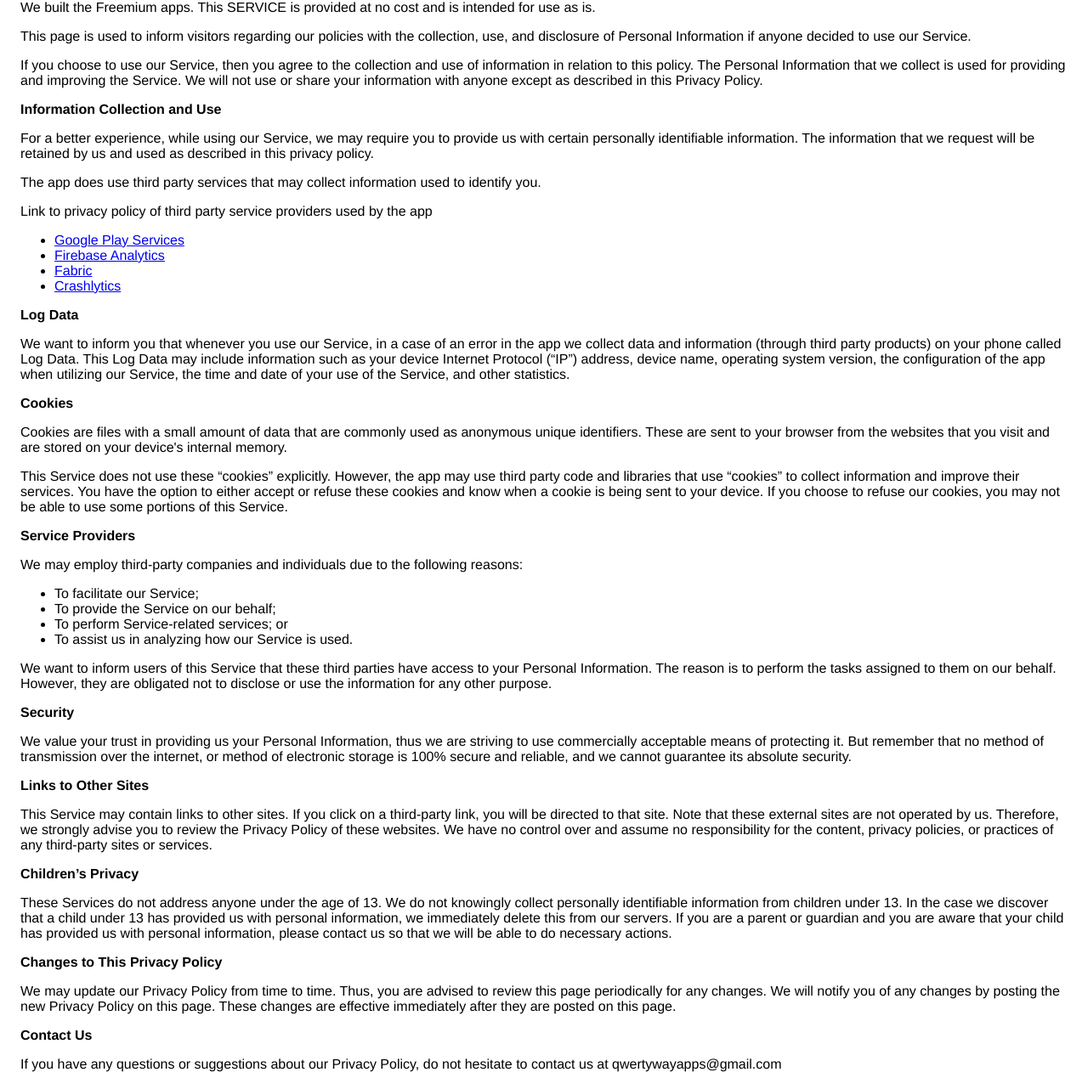
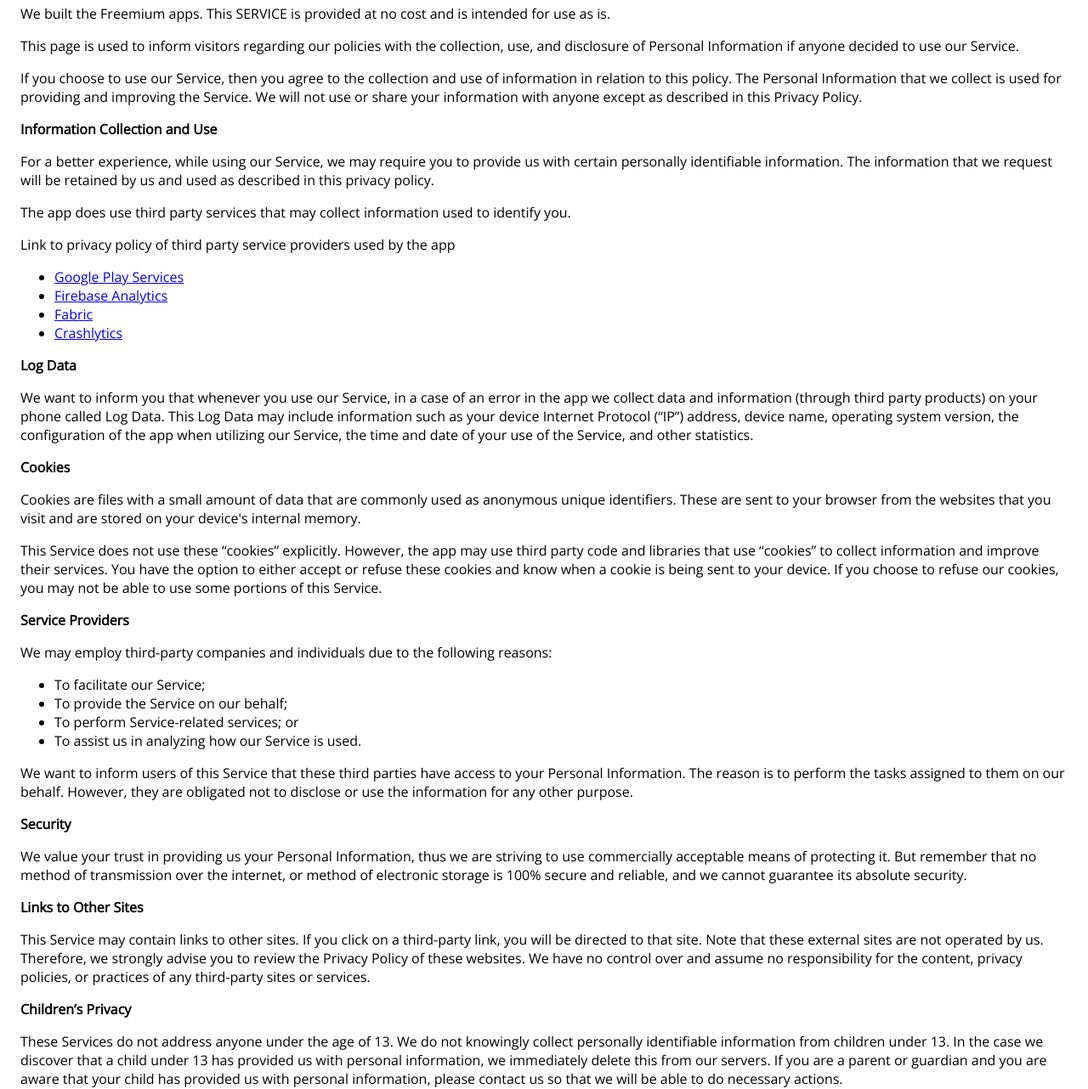
Before and after one commit to Onepo1ntFive/blitz-do-site, a plain HTML site: page privacy.html in a window 1280 px wide. Shown: the part 92-1374 px from the top of the page at 85% size. Drawn offline with nearby package versions, Linux system fonts and the light colour scheme.

Commit message:
Небольшие правки по сайту. Переверстка некоторых элементов. Добавле fancybox для всплывающих окошек

```diff
--- a/css/style.css
+++ b/css/style.css
@@ -118,15 +118,19 @@ General Styles
 ------------------------*/
 html {
   font-size: 62.5%;
+  height: 100%;
 }
 
 * { padding: 0; margin: 0; }
 
 
 body {
+  height: 100%;
+  min-height: 800px;
   font-size: 1.6rem;
   font-family: "Open Sans", sans-serif;
   line-height: 1.75;
+  background-color: #333333;
   color: #111111;
 }
 
@@ -528,8 +532,12 @@ Navbar Styles
 /*----------------------------------------
 Banner Styles
 ----------------------------------------*/
+.banner {
+  height: calc(100% - 74px);
+}
 .banner-item {
-  height: 92.4vh;
+  /* height: 92.4vh; */
+  height: 100%;
   background-position: center top;
   background-attachment: fixed;
   background-size: cover;
@@ -556,7 +564,6 @@ Banner Styles
   right: 0;
   -webkit-transform: translateY(-50%);
           transform: translateY(-50%);
-  margin-top: 50px;
 }
 .banner-content .banner-text-content {
   margin-top: 30px;
@@ -1620,3 +1627,7 @@ Blog Single Page Styles
   color: #2196f3;
   text-decoration: none;
 }
+/* fancybox overla styles */
+body.fancybox-active {
+  height: 100%;
+}
--- a/js/custom.js
+++ b/js/custom.js
@@ -11,4 +11,7 @@ $(document).ready(function () {
     $(window).on('resize orientationchange', function () {
         mobileNavigatin();
     });
+
+    //fancybox
+    $('.js-fancybox').fancybox();
 });
--- a/privacy.html
+++ b/privacy.html
@@ -1,57 +1,66 @@
 <!DOCTYPE html>
 <!-- saved from url=(0028)https://qwertyway.github.io/ -->
-<html><head><meta http-equiv="Content-Type" content="text/html; charset=UTF-8">
+<html>
 
-      <meta name="viewport" content="width=device-width">
-      <title>Privacy Policy</title>
-      <style> body { font-family: 'Helvetica Neue', Helvetica, Arial, sans-serif; padding:1em; } </style>
-    </head>
-    <body>
-    <h2>Privacy Policy</h2> <p> We built the Freemium apps. This SERVICE is provided at no cost and is intended for use as is.
-                  </p> <p>This page is used to inform visitors regarding our policies with the collection, use, and disclosure
-                    of Personal Information if anyone decided to use our Service.
-                  </p> <p>If you choose to use our Service, then you agree to the collection and use of information in
-                    relation to this policy. The Personal Information that we collect is used for providing and improving
-                    the Service. We will not use or share your information with anyone except as described
-                    in this Privacy Policy.
-                  </p> <p><strong>Information Collection and Use</strong></p> <p>For a better experience, while using our Service, we may require you to provide us with certain
-                    personally identifiable information. The information that we request will be retained by us and used as described in this privacy policy.
-                  </p> <p>The app does use third party services that may collect information used to identify you.</p> <div><p>Link to privacy policy of third party service providers used by the app</p> <ul><li><a href="https://www.google.com/policies/privacy/" target="_blank">Google Play Services</a></li><!----><li><a href="https://firebase.google.com/policies/analytics" target="_blank">Firebase Analytics</a></li><!----><li><a href="https://fabric.io/privacy" target="_blank">Fabric</a></li><li><a href="http://try.crashlytics.com/terms/privacy-policy.pdf" target="_blank">Crashlytics</a></li><!----><!----><!----></ul></div> <p><strong>Log Data</strong></p> <p> We want to inform you that whenever you use our Service, in a case of
-                    an error in the app we collect data and information (through third party products) on your phone
-                    called Log Data. This Log Data may include information such as your device Internet Protocol (“IP”) address,
-                    device name, operating system version, the configuration of the app when utilizing our Service,
-                    the time and date of your use of the Service, and other statistics.
-                  </p> <p><strong>Cookies</strong></p> <p>Cookies are files with a small amount of data that are commonly used as anonymous unique identifiers.
-                    These are sent to your browser from the websites that you visit and are stored on your device's internal
-                    memory.
-                  </p> <p>This Service does not use these “cookies” explicitly. However, the app may use third party code and
-                    libraries that use “cookies” to collect information and improve their services. You have the option to
-                    either accept or refuse these cookies and know when a cookie is being sent to your device. If you choose
-                    to refuse our cookies, you may not be able to use some portions of this Service.
-                  </p> <p><strong>Service Providers</strong></p> <p> We may employ third-party companies and individuals due to the following reasons:</p> <ul><li>To facilitate our Service;</li> <li>To provide the Service on our behalf;</li> <li>To perform Service-related services; or</li> <li>To assist us in analyzing how our Service is used.</li></ul> <p> We want to inform users of this Service that these third parties have access to
-                    your Personal Information. The reason is to perform the tasks assigned to them on our behalf. However,
-                    they are obligated not to disclose or use the information for any other purpose.
-                  </p> <p><strong>Security</strong></p> <p> We value your trust in providing us your Personal Information, thus we are striving
-                    to use commercially acceptable means of protecting it. But remember that no method of transmission over
-                    the internet, or method of electronic storage is 100% secure and reliable, and we cannot guarantee
-                    its absolute security.
-                  </p> <p><strong>Links to Other Sites</strong></p> <p>This Service may contain links to other sites. If you click on a third-party link, you will be directed
-                    to that site. Note that these external sites are not operated by us. Therefore, we strongly
-                    advise you to review the Privacy Policy of these websites. We have no control over
-                    and assume no responsibility for the content, privacy policies, or practices of any third-party sites
-                    or services.
-                  </p> <p><strong>Children’s Privacy</strong></p> <p>These Services do not address anyone under the age of 13. We do not knowingly collect
-                    personally identifiable information from children under 13. In the case we discover that a child
-                    under 13 has provided us with personal information, we immediately delete this from
-                    our servers. If you are a parent or guardian and you are aware that your child has provided us with personal
-                    information, please contact us so that we will be able to do necessary actions.
-                  </p> <p><strong>Changes to This Privacy Policy</strong></p> <p> We may update our Privacy Policy from time to time. Thus, you are advised to review
-                    this page periodically for any changes. We will notify you of any changes by posting
-                    the new Privacy Policy on this page. These changes are effective immediately after they are posted on
-                    this page.
-                  </p> <p><strong>Contact Us</strong></p> <p>If you have any questions or suggestions about our Privacy Policy, do not hesitate to contact
-                    us at qwertywayapps@gmail.com
-                  </p>
+<head>
+  <meta http-equiv="Content-Type" content="text/html; charset=UTF-8">
+  <meta name="viewport" content="width=device-width, initial-scale=1.0">
+  <title>Privacy Policy</title>
+  <link href="https://fonts.googleapis.com/css?family=Poppins:300,400%7CUbuntu:400,700%7COpen+Sans" rel="stylesheet">
+  <style>
+    body {
+        font-family: "Open Sans", sans-serif;
+        padding: 1em;
+    }
+  </style>
+</head>
 
+<body>
+  <h2>Privacy Policy</h2>
+  <p> We built the Freemium apps. This SERVICE is provided at no cost and is intended for use as is. </p>
+  <p>This page is used to inform visitors regarding our policies with the collection, use, and disclosure of Personal Information if anyone decided to use our Service. </p>
+  <p>If you choose to use our Service, then you agree to the collection and use of information in relation to this policy. The Personal Information that we collect is used for providing and improving the Service. We will not use or share your information with anyone except as described in this Privacy Policy. </p>
+  <p><strong>Information Collection and Use</strong></p>
+  <p>For a better experience, while using our Service, we may require you to provide us with certain personally identifiable information. The information that we request will be retained by us and used as described in this privacy policy. </p>
+  <p>The app does use third party services that may collect information used to identify you.</p>
+  <div>
+    <p>Link to privacy policy of third party service providers used by the app</p>
+    <ul>
+      <li><a href="https://www.google.com/policies/privacy/" target="_blank">Google Play Services</a></li>
+      <!---->
+      <li><a href="https://firebase.google.com/policies/analytics" target="_blank">Firebase Analytics</a></li>
+      <!---->
+      <li><a href="https://fabric.io/privacy" target="_blank">Fabric</a></li>
+      <li><a href="http://try.crashlytics.com/terms/privacy-policy.pdf" target="_blank">Crashlytics</a></li>
+      <!---->
+      <!---->
+      <!---->
+    </ul>
+  </div>
+  <p><strong>Log Data</strong></p>
+  <p> We want to inform you that whenever you use our Service, in a case of an error in the app we collect data and information (through third party products) on your phone called Log Data. This Log Data may include information such as your device Internet Protocol (“IP”) address, device name, operating system version, the configuration of the app when utilizing our Service, the time and date of your use of the Service, and other statistics. </p>
+  <p><strong>Cookies</strong></p>
+  <p>Cookies are files with a small amount of data that are commonly used as anonymous unique identifiers. These are sent to your browser from the websites that you visit and are stored on your device's internal memory. </p>
+  <p>This Service does not use these “cookies” explicitly. However, the app may use third party code and libraries that use “cookies” to collect information and improve their services. You have the option to either accept or refuse these cookies and know when a cookie is being sent to your device. If you choose to refuse our cookies, you may not be able to use some portions of this Service. </p>
+  <p><strong>Service Providers</strong></p>
+  <p> We may employ third-party companies and individuals due to the following reasons:</p>
+  <ul>
+    <li>To facilitate our Service;</li>
+    <li>To provide the Service on our behalf;</li>
+    <li>To perform Service-related services; or</li>
+    <li>To assist us in analyzing how our Service is used.</li>
+  </ul>
+  <p> We want to inform users of this Service that these third parties have access to your Personal Information. The reason is to perform the tasks assigned to them on our behalf. However, they are obligated not to disclose or use the information for any other purpose. </p>
+  <p><strong>Security</strong></p>
+  <p> We value your trust in providing us your Personal Information, thus we are striving to use commercially acceptable means of protecting it. But remember that no method of transmission over the internet, or method of electronic storage is 100% secure and reliable, and we cannot guarantee its absolute security. </p>
+  <p><strong>Links to Other Sites</strong></p>
+  <p>This Service may contain links to other sites. If you click on a third-party link, you will be directed to that site. Note that these external sites are not operated by us. Therefore, we strongly advise you to review the Privacy Policy of these websites. We have no control over and assume no responsibility for the content, privacy policies, or practices of any third-party sites or services. </p>
+  <p><strong>Children’s Privacy</strong></p>
+  <p>These Services do not address anyone under the age of 13. We do not knowingly collect personally identifiable information from children under 13. In the case we discover that a child under 13 has provided us with personal information, we immediately delete this from our servers. If you are a parent or guardian and you are aware that your child has provided us with personal information, please contact us so that we will be able to do necessary actions. </p>
+  <p><strong>Changes to This Privacy Policy</strong></p>
+  <p> We may update our Privacy Policy from time to time. Thus, you are advised to review this page periodically for any changes. We will notify you of any changes by posting the new Privacy Policy on this page. These changes are effective immediately after they are posted on this page. </p>
+  <p><strong>Contact Us</strong></p>
+  <p>If you have any questions or suggestions about our Privacy Policy, do not hesitate to contact us at qwertywayapps@gmail.com </p>
+</body>
 
-      </body></html>
+</html>
```
Also changed, not shown: css/responsive.css (+12 -1 lines), index.html (+11 -7 lines), terms.html (+21 -2 lines), assets/css/jquery.fancybox.min.css (added), assets/js/jquery.fancybox.min.js (added).
